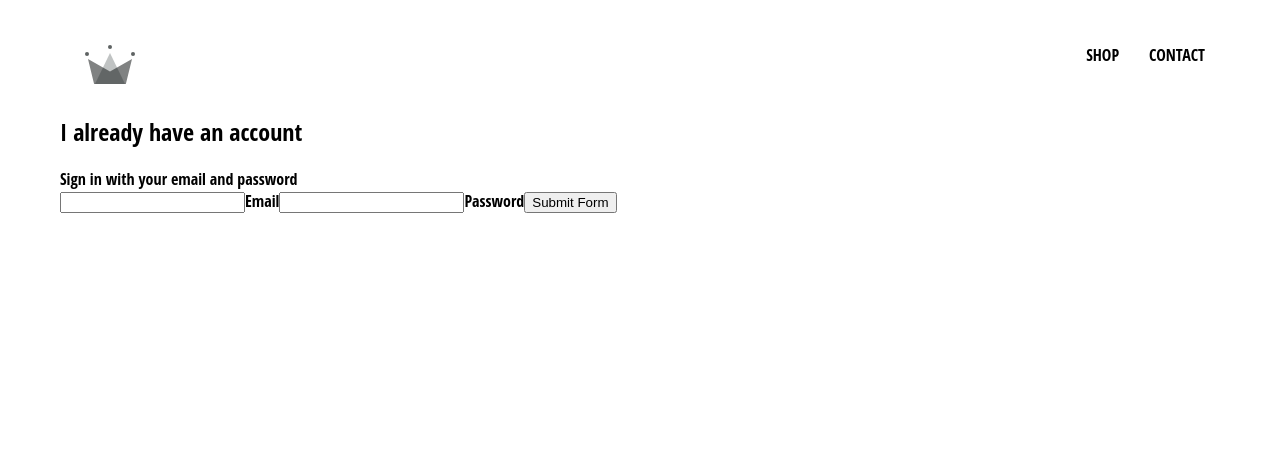
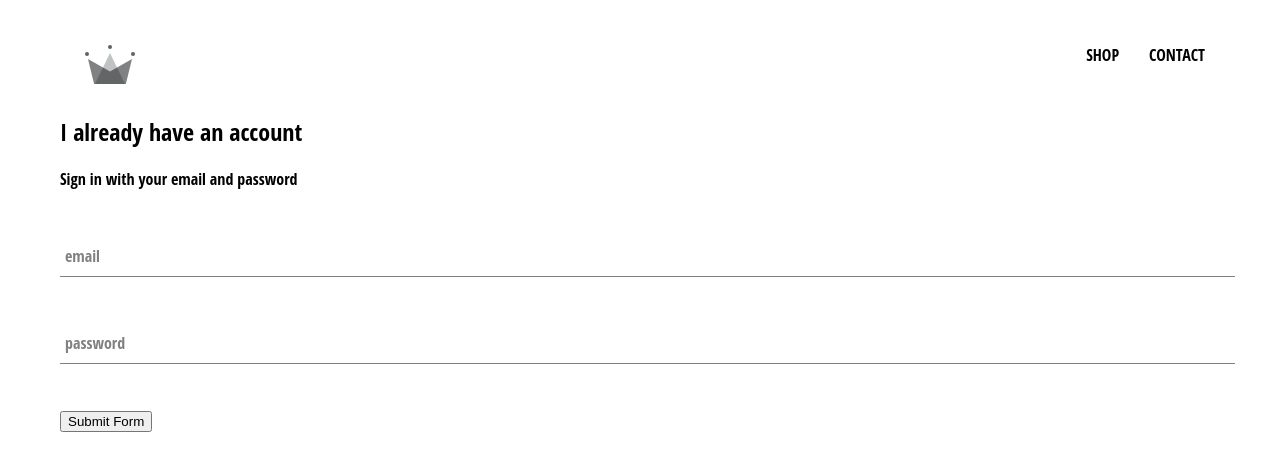
Before and after one commit to Srutip04/Fashlux, a React (Create React App) app: page /signin in a window 1280 px wide. Shown: the top 470 px of the page. Built offline with nearby package versions, Linux system fonts and the light colour scheme; a web font is replaced by a local one.

Commit message:
form-input component

```diff
--- /dev/null
+++ b/src/components/form-input/form-input.component.jsx
@@ -0,0 +1,18 @@
+import react from "react";
+
+import './form-input.styles.scss';
+
+const FormInput =({handleChange, label ,...otherProps}) =>(
+    <div className='group'>
+        <input className='form-input' onChange={handleChange}{...otherProps} />
+        {
+            label ?
+            (<label className={`${otherProps.value.length ? 'shrink' : ''} form-input-label`} >
+              {label}
+            </label>)
+            : null
+        }
+    </div>
+)
+
+export default FormInput;
--- /dev/null
+++ b/src/components/form-input/form-input.styles.scss
@@ -0,0 +1,54 @@
+$sub-color: grey;
+$main-color: black;
+
+@mixin shrinkLabel {
+    top: -14px;
+    font-size: 12px;
+    color: $main-color;
+}
+
+.group {
+    position: relative;
+    margin: 45px 0;
+
+    .form-input {
+        background: none;
+        background-color: white;
+        color: $sub-color;
+        font-size: 18px;
+        padding: 10px 10px 10px 5px;
+        display: block;
+        width: 100%;
+        border: none;
+        border-radius: 0;
+        border-bottom: 1px solid $sub-color;
+        margin: 25px 0;
+
+        &:focus {
+            outline: none;
+        }
+
+        &:focus~.form-input-label {
+            @include shrinkLabel();
+        }
+    }
+
+    input[type='password'] {
+        letter-spacing: 0.3em;
+    }
+
+    .form-input-label {
+        color: $sub-color;
+        font-size: 16px;
+        font-weight: normal;
+        position: absolute;
+        pointer-events: none;
+        left: 5px;
+        top: 10px;
+        transition: 300ms ease all;
+
+        &.shrink {
+            @include shrinkLabel();
+        }
+    }
+}
--- a/src/components/sign-in/sign-in.component.jsx
+++ b/src/components/sign-in/sign-in.component.jsx
@@ -1,6 +1,6 @@
 import { render } from "@testing-library/react";
 import react ,{Component} from "react";
-
+import FormInput from "../form-input/form-input.component";
 import './sign-in.styles.scss';
 
 
@@ -32,10 +32,10 @@ class SignIn extends Component{
                 <span>Sign in with your email and password</span>
 
                 <form onSubmit={this.handleSubmit}>
-                    <input name='email' type='email' onChange={this.handleChange} value={this.state.email} required />
-                    <label>Email</label>
-                    <input name='password' type='password' value={this.state.password} onChange={this.handleChange} required />
-                    <label>Password</label>
+                    <FormInput name='email' type='email' handleChange={this.handleChange} value={this.state.email} label='email' required />
+
+                    <FormInput name='password' type='password' value={this.state.password} onChange={this.handleChange} label='password' required />
+
                     <input type='submit' value='Submit Form' />
                 </form>
             </div>
```
